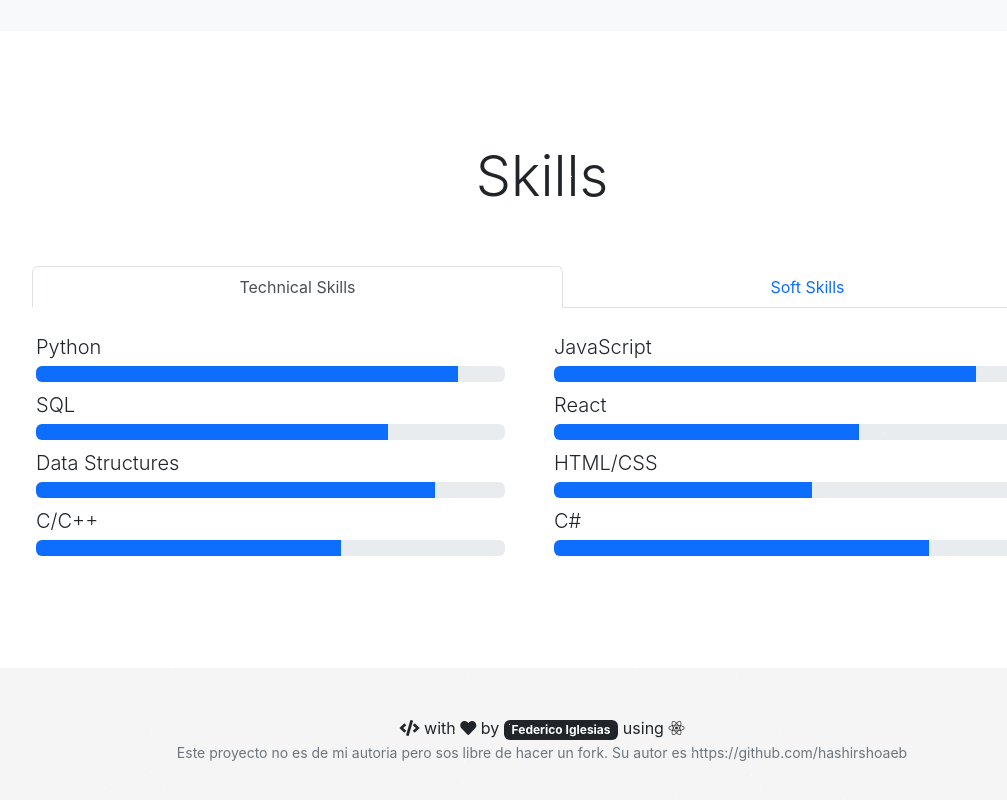
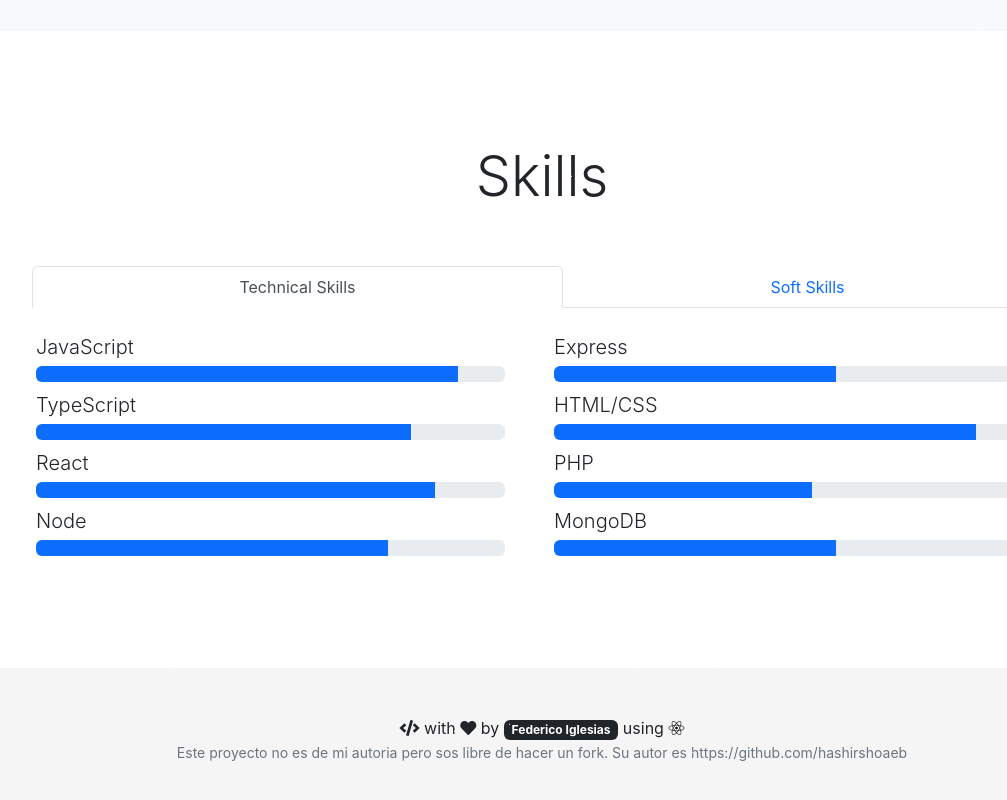
Before and after one commit to hashirshoaeb/home, a React (Create React App) app: page / in a window 1280 px wide. Shown: the part 2183-2983 px from the top of the page, without its empty margins (98-1105 px from the left). Built offline with nearby package versions, Linux system fonts and the light colour scheme; no server answers.

Commit message:
modifyProject

```diff
--- a/src/editable-stuff/config.js
+++ b/src/editable-stuff/config.js
@@ -100,24 +100,24 @@ const skills = {
   show: true,
   heading: "Skills",
   hardSkills: [
-    { name: "Python", value: 90 },
-    { name: "SQL", value: 75 },
-    { name: "Data Structures", value: 85 },
-    { name: "C/C++", value: 65 },
     { name: "JavaScript", value: 90 },
-    { name: "React", value: 65 },
-    { name: "HTML/CSS", value: 55 },
-    { name: "C#", value: 80 },
+    { name: "TypeScript", value: 80 },
+    { name: "React", value: 85 },
+    { name: "Node", value: 75 },
+    { name: "Express", value: 60 },
+    { name: "HTML/CSS", value: 90 },
+    { name: "PHP", value: 55 },
+    { name: "MongoDB", value: 60 },
   ],
   softSkills: [
     { name: "Goal-Oriented", value: 80 },
-    { name: "Collaboration", value: 90 },
-    { name: "Positivity", value: 75 },
-    { name: "Adaptability", value: 85 },
-    { name: "Problem Solving", value: 75 },
-    { name: "Empathy", value: 90 },
-    { name: "Organization", value: 70 },
-    { name: "Creativity", value: 90 },
+    { name: "Collaboration", value: 80 },
+    { name: "Positivity", value: 95 },
+    { name: "Adaptability", value: 95 },
+    { name: "Problem Solving", value: 85 },
+    { name: "Empathy", value: 70 },
+    { name: "Organization", value: 60 },
+    { name: "Creativity", value: 70 },
   ],
 };
 
```
